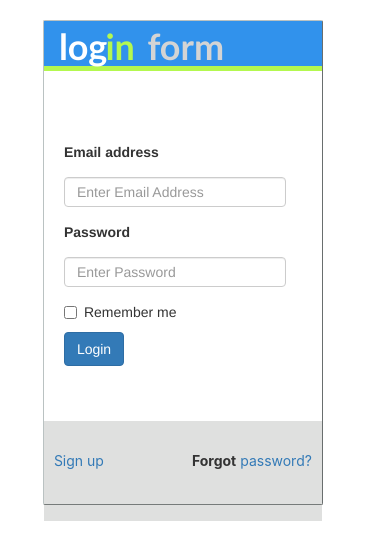
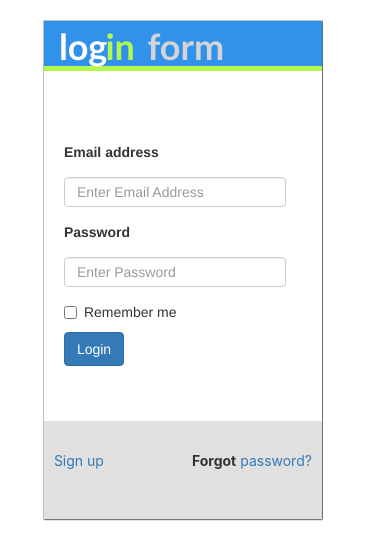
Before and after one commit to richter110200/IT137Jalalon, a plain HTML site: page index.html in a window 390 px wide. Drawn offline with nearby package versions, Linux system fonts and the light colour scheme.

Commit message:
Update style.css

```diff
--- a/style.css
+++ b/style.css
@@ -91,7 +91,7 @@ a:hover
 {
     border: 1px outset rgb(186, 194, 194);
     width: 280px;
-    height: 485px;
+    height: 500px;
     margin-left: 11%;
     margin-top: 5%;
     position: fixed;
```
